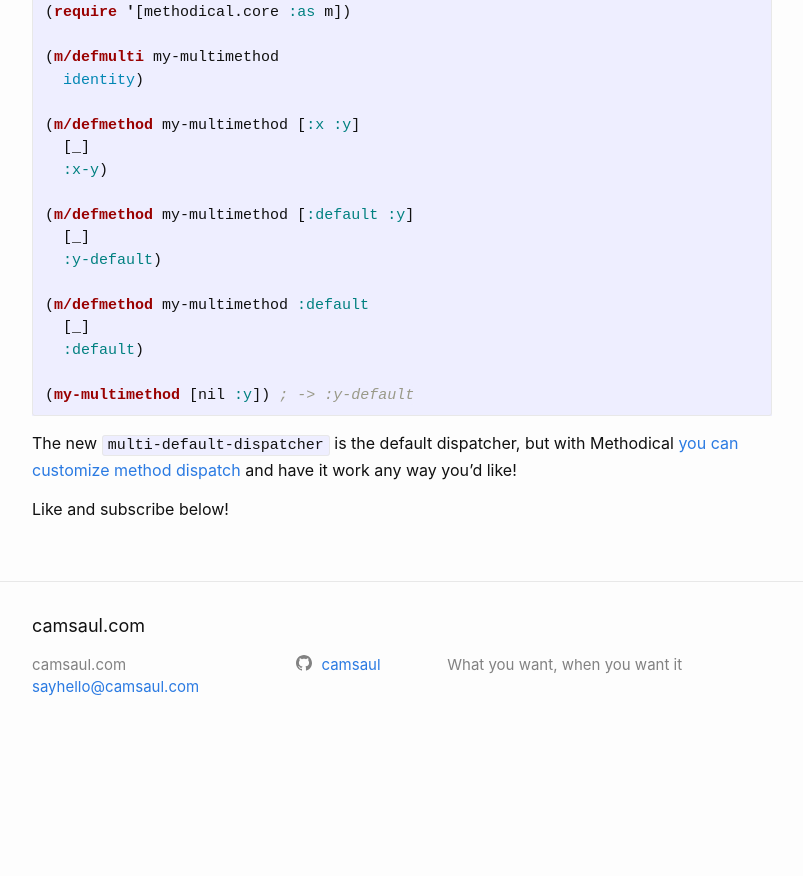
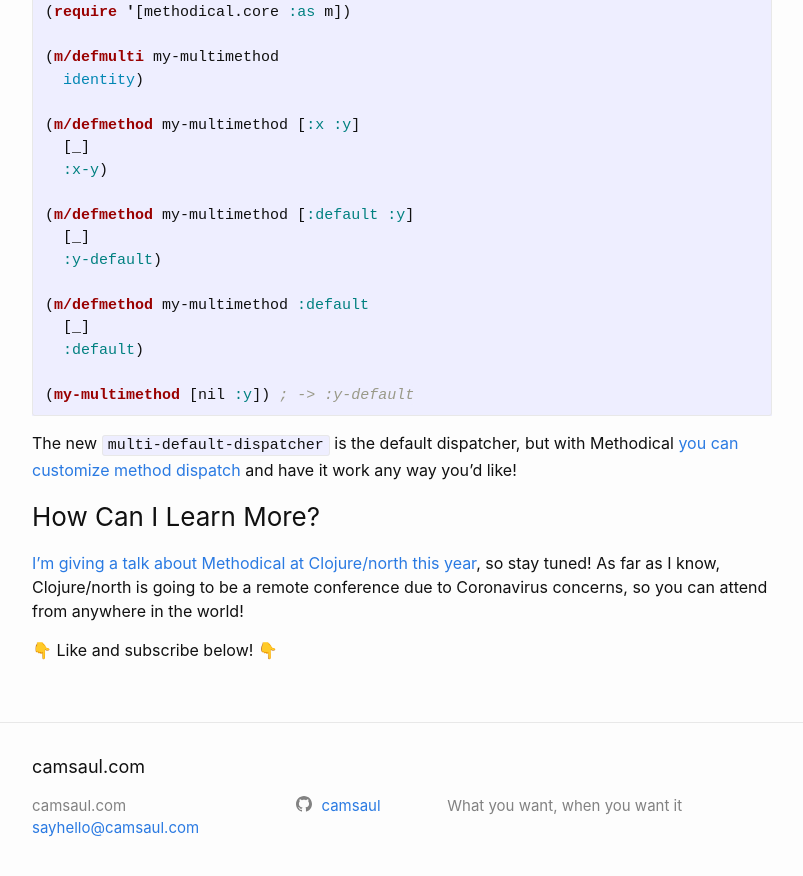
Before and after one commit to camsaul/camsaul.com, a Jekyll site: the page built from _posts/2020-04-22-methodical-now-supports-partial-default-methods.markdown, in a window 1280 px wide and 900 px high, scrolled down 2169 px. Shown: the top 876 px of the window, without its empty margins (238-1041 px from the left). Built offline with Jekyll 4.4.1, drawn with Linux system fonts in a browser that asks for light colours; a script that is not in the unit is left out; before the commit the page ends 2928 px from its top, so only the background shows below that.

Commit message:
Add blurb about Clojure/north

````diff
--- a/_posts/2020-04-22-methodical-now-supports-partial-default-methods.markdown
+++ b/_posts/2020-04-22-methodical-now-supports-partial-default-methods.markdown
@@ -112,6 +112,13 @@ Methodical now supports partial defaults! Here's how to do it in Methodical:
 (my-multimethod [nil :y]) ; -> :y-default
 ```
 
-The new `multi-default-dispatcher` is the default dispatcher, but with Methodical [you can customize method dispatch](https://github.com/camsaul/methodical#advanced-customization) and have it work any way you'd like!
+The new `multi-default-dispatcher` is the default dispatcher, but with Methodical [you can customize method
+dispatch](https://github.com/camsaul/methodical#advanced-customization) and have it work any way you'd like!
 
-Like and subscribe below!
+### How Can I Learn More?
+
+[I'm giving a talk about Methodical at Clojure/north this year](https://clojurenorth.com/cam-saul.html), so stay
+tuned! As far as I know, Clojure/north is going to be a remote conference due to Coronavirus concerns, so you can
+attend from anywhere in the world!
+
+👇 Like and subscribe below! 👇
````
